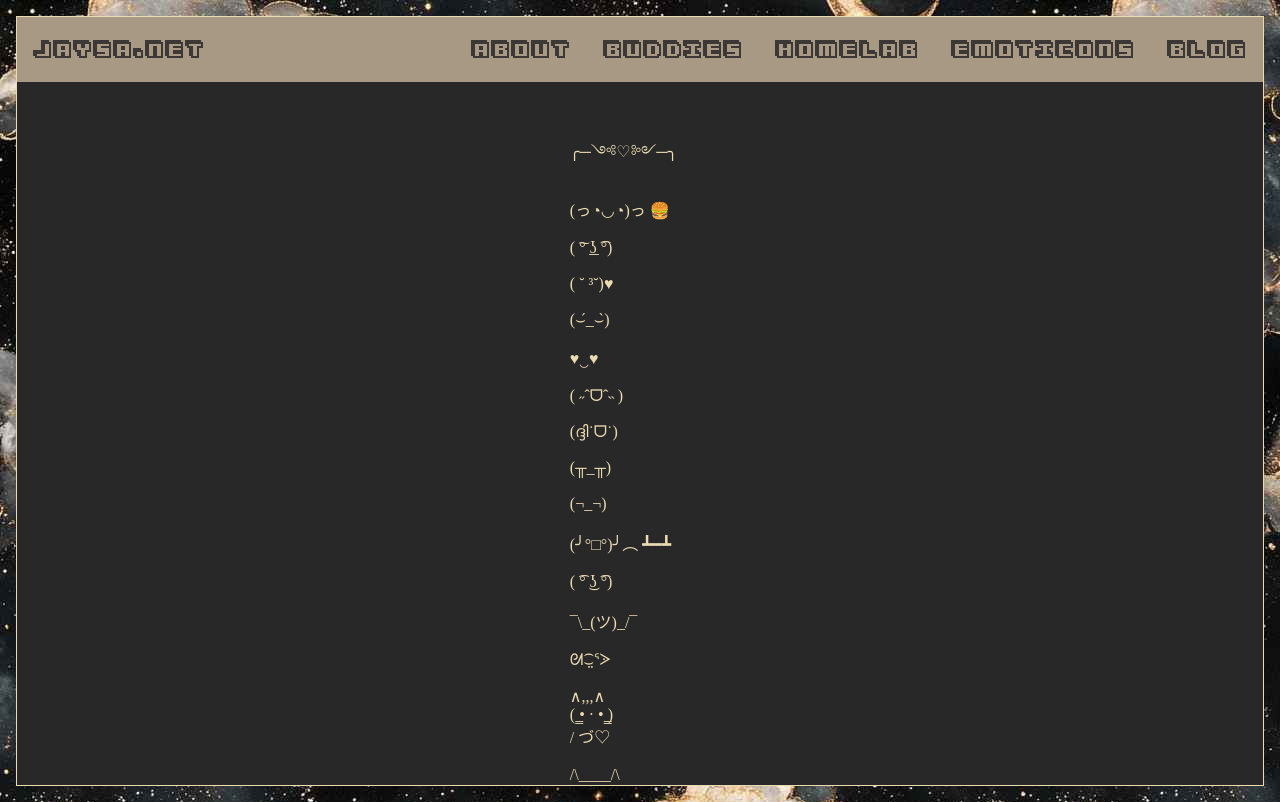
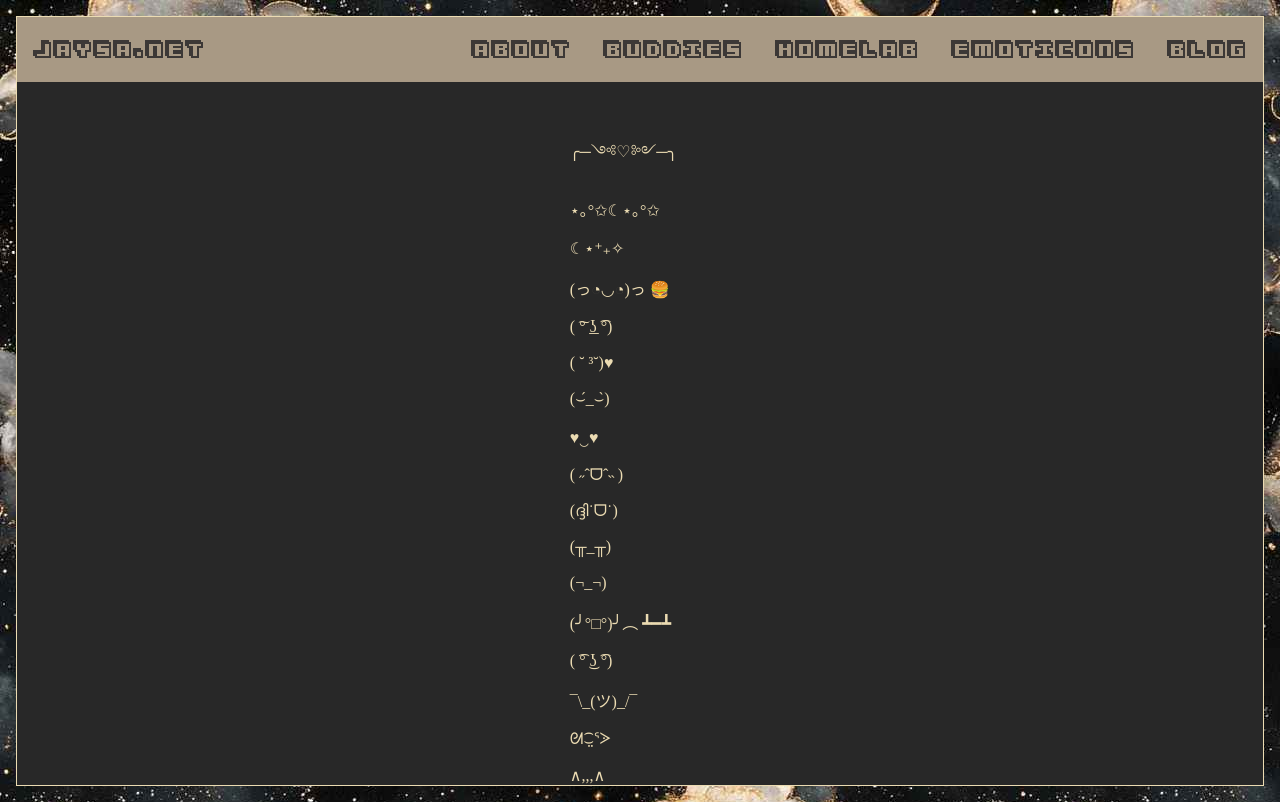
Before and after one commit to jaysa68/jaysa.net-web, a Next.js app in the folder jaysa.net/: page /emoticons in a window 1280 px wide. Built offline with nearby package versions, Linux system fonts and the light colour scheme.

Commit message:
star emoticons

```diff
--- a/jaysa.net/src/app/emoticons/page.js
+++ b/jaysa.net/src/app/emoticons/page.js
@@ -8,6 +8,10 @@ export default function Home() {
       <p>
       <br /><br />
       ╭─༺♡༻─╮
+      <br /><br />
+      ⋆｡°✩☾⋆｡°✩
+      <br /><br />
+      ☾⋆⁺₊✧
       <br /><br />
       (っ◔◡◔)っ 🍔
       <br /><br />
```
